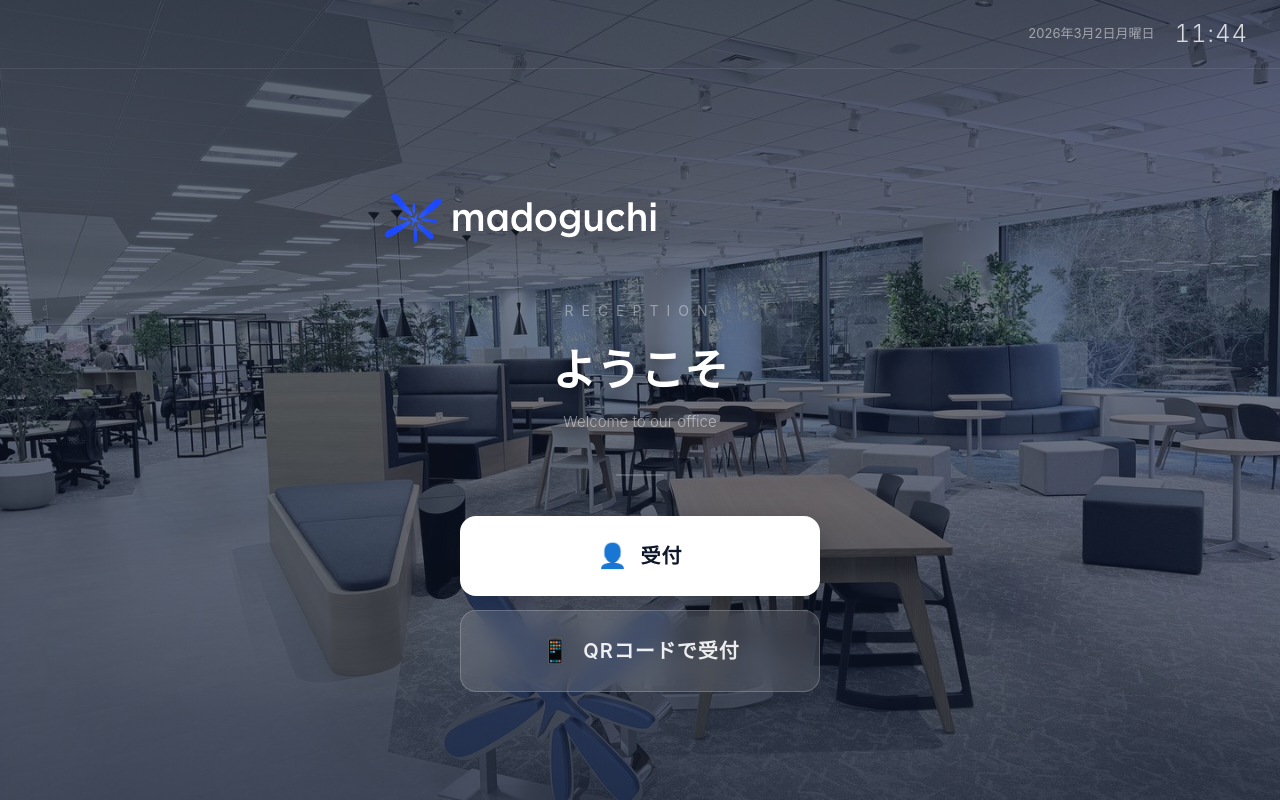
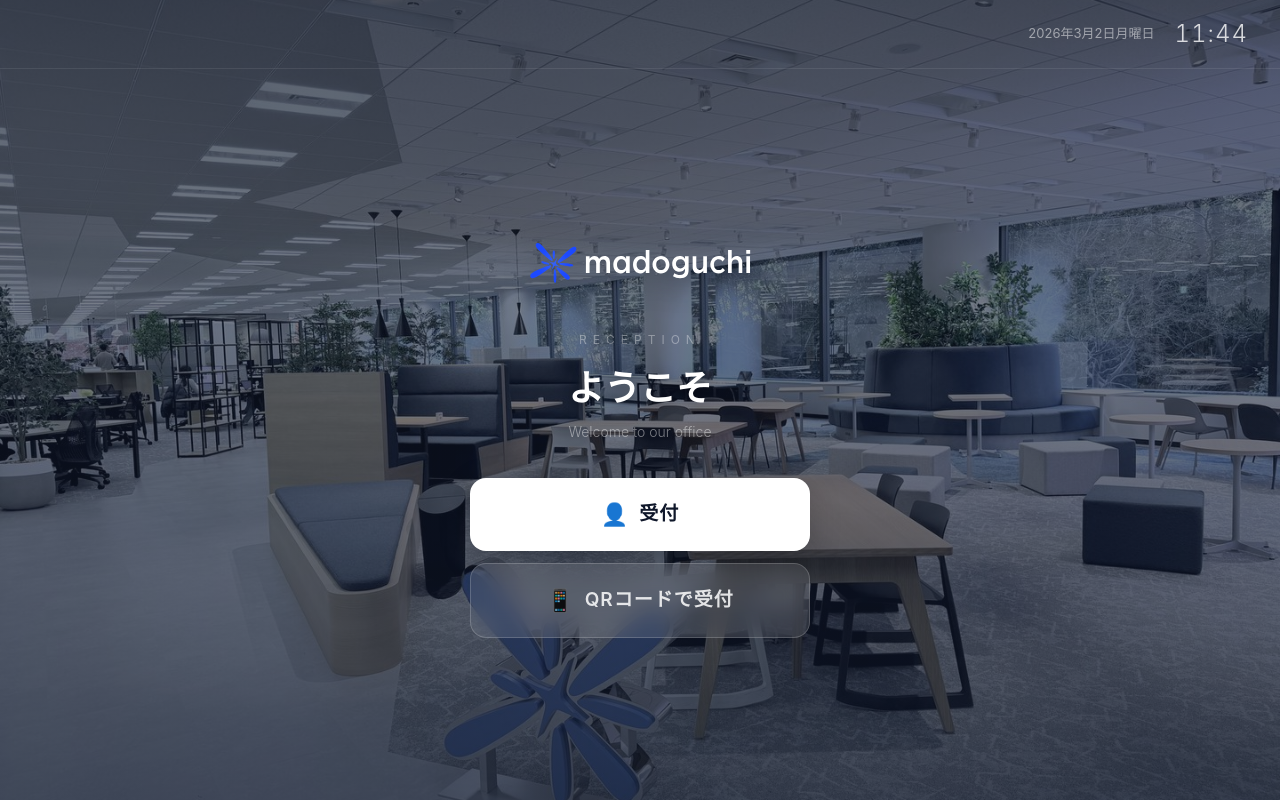
Before and after one commit to madoguchi-inc/reception, a Next.js app: page /reception in a window 1280 px wide. Built offline with nearby package versions, Linux system fonts and the light colour scheme.

Commit message:
受付トップ: ロゴ・テキスト・ボタンのバランス調整

```diff
--- a/src/app/reception/page.tsx
+++ b/src/app/reception/page.tsx
@@ -6,9 +6,17 @@ export default function ReceptionHome() {
   const router = useRouter()
 
   return (
-    <div style={{ width: '100%', maxWidth: '560px', margin: '0 auto', textAlign: 'center' }}>
-      {/* Company logo - big and centered */}
-      <div style={{ marginBottom: '32px' }}>
+    <div style={{
+      width: '100%',
+      maxWidth: '480px',
+      margin: '0 auto',
+      textAlign: 'center',
+      display: 'flex',
+      flexDirection: 'column',
+      alignItems: 'center',
+      gap: '0',
+    }}>
+      {/* Company logo */}
       <Image
         src="/logo.svg"
         alt="まどぐち株式会社"
@@ -17,60 +25,49 @@ export default function ReceptionHome() {
         priority
         style={{
           height: 'auto',
-            width: '320px',
-            maxWidth: '80vw',
+          width: '260px',
+          maxWidth: '70vw',
           filter: 'drop-shadow(0 4px 16px rgba(0,0,0,0.3))',
+          marginBottom: '28px',
         }}
       />
-      </div>
 
       {/* Welcome text */}
-      <div style={{ marginBottom: '40px' }}>
       <p style={{
-          fontSize: '14px',
+        fontSize: '12px',
         fontWeight: '400',
-          color: 'rgba(255,255,255,0.4)',
-          letterSpacing: '8px',
-          margin: '0 0 16px',
+        color: 'rgba(255,255,255,0.35)',
+        letterSpacing: '6px',
+        margin: '0 0 12px',
         textTransform: 'uppercase' as const,
       }}>
         RECEPTION
       </p>
       <h1 style={{
-          fontSize: '44px',
+        fontSize: '36px',
         fontWeight: '700',
         color: 'white',
-          margin: '0 0 8px',
+        margin: '0 0 6px',
         textShadow: '0 2px 12px rgba(0,0,0,0.3)',
       }}>
         ようこそ
       </h1>
       <p style={{
-          fontSize: '15px',
-          color: 'rgba(255,255,255,0.5)',
-          margin: 0,
+        fontSize: '14px',
+        color: 'rgba(255,255,255,0.45)',
+        margin: '0 0 36px',
         fontWeight: '300',
       }}>
         Welcome to our office
       </p>
-      </div>
-
-      {/* Divider */}
-      <div style={{
-        width: '48px',
-        height: '2px',
-        background: 'rgba(255,255,255,0.2)',
-        margin: '0 auto 40px',
-        borderRadius: '1px',
-      }} />
 
       {/* Action buttons */}
       <div style={{
         display: 'flex',
         flexDirection: 'column',
-        gap: '14px',
-        maxWidth: '360px',
-        margin: '0 auto',
+        gap: '12px',
+        width: '100%',
+        maxWidth: '340px',
       }}>
         <button
           onClick={() => router.push('/reception/checkin')}
@@ -78,21 +75,20 @@ export default function ReceptionHome() {
             display: 'flex',
             alignItems: 'center',
             justifyContent: 'center',
-            gap: '12px',
-            padding: '22px 32px',
+            gap: '10px',
+            padding: '20px 32px',
             background: 'white',
             color: '#0f172a',
             borderRadius: '16px',
-            fontSize: '20px',
+            fontSize: '19px',
             fontWeight: '700',
             border: 'none',
             cursor: 'pointer',
             boxShadow: '0 8px 32px rgba(0,0,0,0.2)',
             letterSpacing: '1px',
-            transition: 'transform 0.2s, box-shadow 0.2s',
           }}
         >
-          <span style={{ fontSize: '24px' }}>👤</span>
+          <span style={{ fontSize: '22px' }}>👤</span>
           受付
         </button>
 
@@ -102,22 +98,21 @@ export default function ReceptionHome() {
             display: 'flex',
             alignItems: 'center',
             justifyContent: 'center',
-            gap: '12px',
-            padding: '22px 32px',
-            background: 'rgba(255,255,255,0.12)',
-            color: 'rgba(255,255,255,0.9)',
+            gap: '10px',
+            padding: '20px 32px',
+            background: 'rgba(255,255,255,0.1)',
+            color: 'rgba(255,255,255,0.85)',
             borderRadius: '16px',
-            fontSize: '20px',
+            fontSize: '19px',
             fontWeight: '600',
-            border: '1px solid rgba(255,255,255,0.2)',
+            border: '1px solid rgba(255,255,255,0.18)',
             cursor: 'pointer',
             backdropFilter: 'blur(12px)',
             WebkitBackdropFilter: 'blur(12px)',
             letterSpacing: '1px',
-            transition: 'transform 0.2s, background 0.2s',
           }}
         >
-          <span style={{ fontSize: '24px' }}>📱</span>
+          <span style={{ fontSize: '22px' }}>📱</span>
           QRコードで受付
         </button>
       </div>
```
Lines whose indentation alone changed are shown as unchanged.
